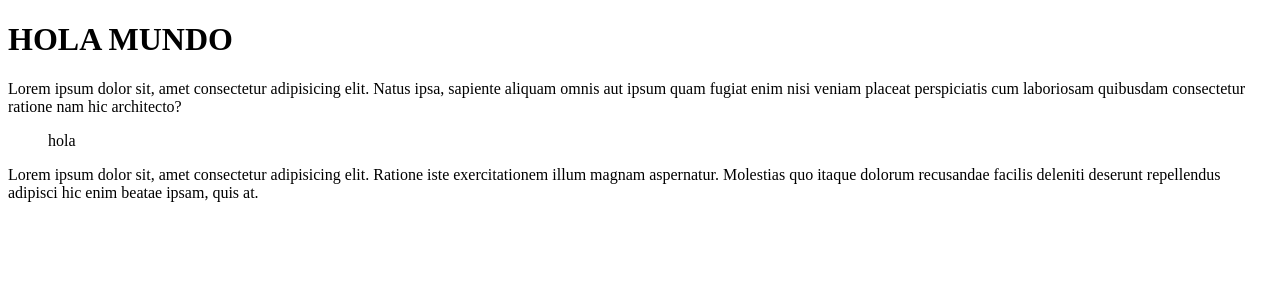
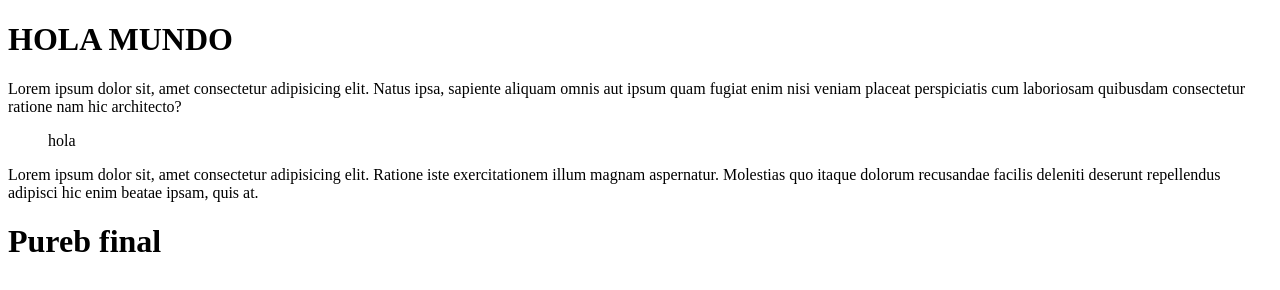
Before and after one commit to adwjulio/mi-ejemplo-2, a plain HTML site: page index.html in a window 1280 px wide. Drawn offline with Linux system fonts and the light colour scheme.

Commit message:
ultmio cambio

```diff
--- a/index.html
+++ b/index.html
@@ -83,10 +83,16 @@
         --mostrar cuantas ramas y en cual estamos
         git branch
 
+        --volver a la rama master
+        git checkout master
+
+        --unir ramas
+        git merge dev
 
 
     -->
 
+    <h1>Pureb final</h1>
 
 </body>
 </html>
```
